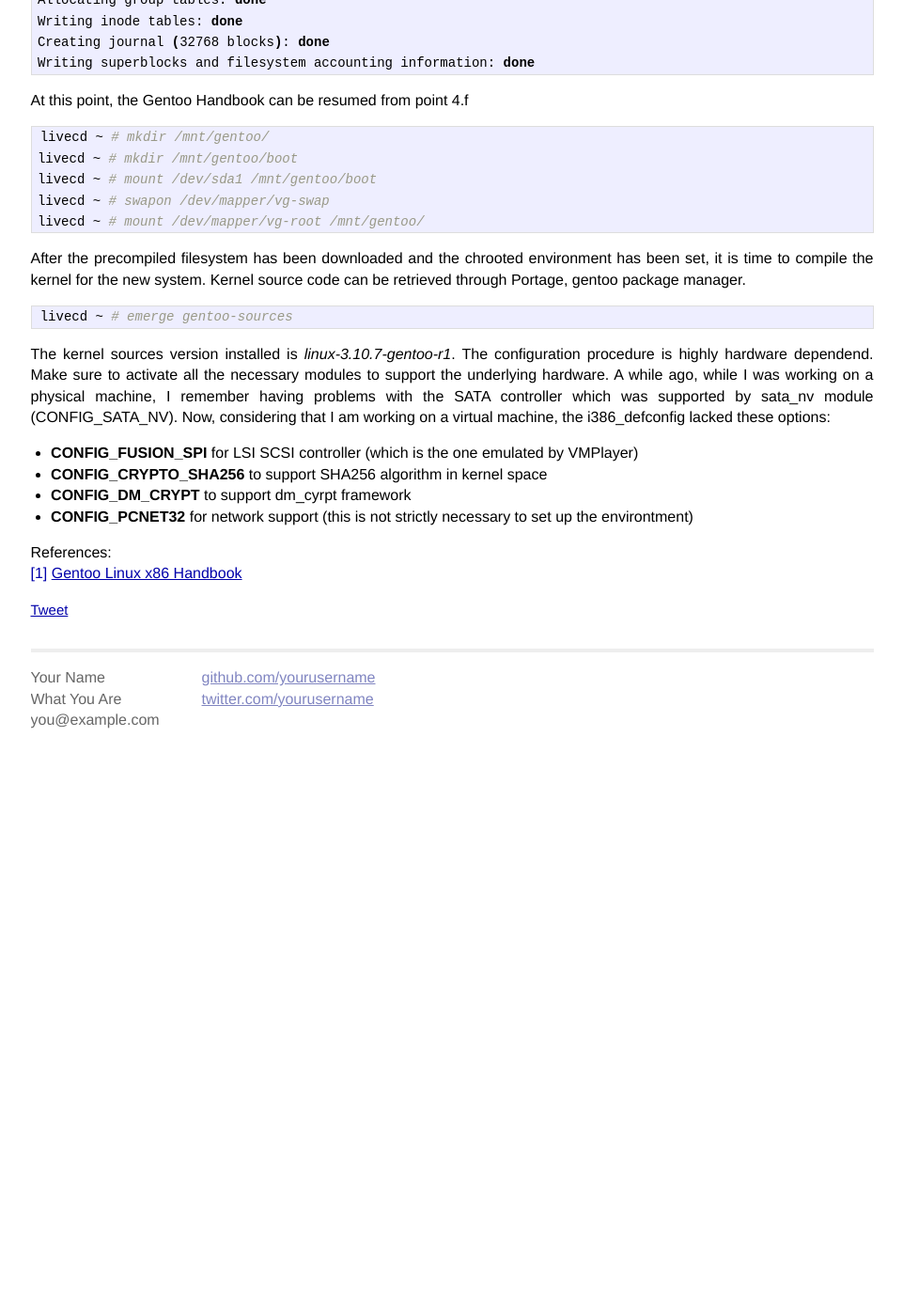
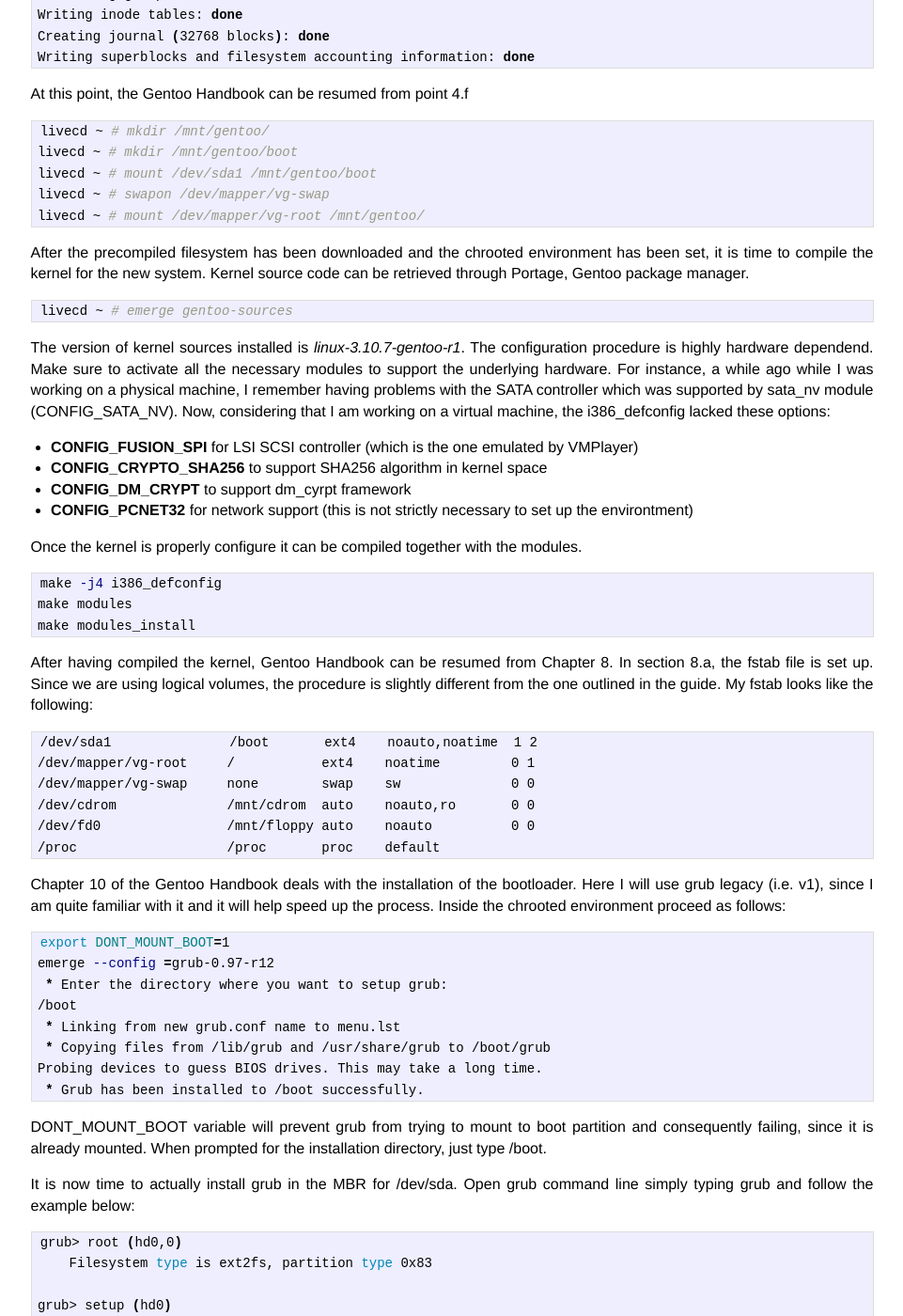
Before and after one commit to marcoguerri/marcoguerri.github.io, a Jekyll site: the page built from _posts/2013-10-07-gentoo-dmcrypt.markdown, in a window 1280 px wide and 1400 px high, scrolled down 2468 px. Shown: the whole window at 94% size, without its empty margins (159-1120 px from the left). Built offline with Jekyll 4.4.1, drawn with Linux system fonts in a browser that asks for light colours; Markdown is read by kramdown in place of the engine named in the settings; comment, search, counter and statistics services are not loaded; before the commit the page ends 3261 px from its top, so only the background shows below that; some of the changed text lies outside the part shown.

Commit message:
Gentoo encryption post
    1) Finished kernel compilation
    2) Grub installation

```diff
--- a/_posts/2013-10-07-gentoo-dmcrypt.markdown
+++ b/_posts/2013-10-07-gentoo-dmcrypt.markdown
@@ -4,15 +4,18 @@ title:  "Gentoo full disk encryption with dm-crypt"
 date:   2013-10-07 13:31:48
 categories: jekyll update
 ---
+
+
 These notes describe the process of installing a Gentoo Linux distribution with
-encrypted root and swap partitions using LUKS and dm_crypt. Everything will
+encrypted root and swap partitions using LUKS and dm\_crypt. Everything will
 be done manually (Kernel compilation, creation of the initrd): the aim is therefore
 to understand what happens under the hoods when you click the checkbox in the bottom
 of a common disk partitioning menu during Linux installation.
 
 <div align="center">
 <a id="single_image" href="/assets/img/gentoo-enc/encrypt.png">
-<img src="/assets/img/gentoo-enc/encrypt.thumb.png" alt=""/></a>
+<img src="/assets/img/gentoo-enc/encrypt.thumb.png" alt=""/>
+</a>
 </div>
 The procedure is more or less the same as the
 one outlined in the [Gentoo Linux x86 Handbook](#gentoo_handbook). However, when it comes to
@@ -34,8 +38,8 @@ livecd ~ # ssh-keygen -t dsa -C "gentoo-setup"
 [...]
 Enter file in which to save the key (/root/.ssh/id_rsa): /etc/ssh/ssh_host_dsa_key
 [...]
+{% endhighlight %}
 
-{% endhighlight %}
 The Gentoo Linux x86 Handbook can be followed up to step 4, which deals with hard
 disk configuration. In this notes I will use /dev/sda both for boot and root
 partitions.
@@ -127,18 +131,19 @@ livecd ~ # swapon /dev/mapper/vg-swap
 livecd ~ # mount /dev/mapper/vg-root /mnt/gentoo/
 {% endhighlight %}
 After the precompiled filesystem has been downloaded and the chrooted environment
-has been set, it is time to compile the kernel for the new system.  Kernel
-source code can be retrieved through Portage, gentoo package manager.
+has been set, it is time to compile the kernel for the new system. Kernel
+source code can be retrieved through Portage, Gentoo package manager.
 
 {% highlight bash %}
 livecd ~ # emerge gentoo-sources
 {% endhighlight %}
-The kernel sources version installed is *linux-3.10.7-gentoo-r1*.
+The version of kernel sources installed is *linux-3.10.7-gentoo-r1*.
 The configuration procedure is highly hardware dependend. Make sure to activate
-all the necessary modules to support the underlying hardware. A while ago, while
-I was working on a physical machine, I remember having problems with the SATA controller which was
-supported by sata\_nv module (CONFIG\_SATA\_NV). Now, considering that I am working
-on a virtual machine, the i386\_defconfig lacked these options:
+all the necessary modules to support the underlying hardware. For instance,
+a while ago while I was working on a physical machine, I remember having problems
+with the SATA controller which was supported by sata\_nv module (CONFIG\_SATA\_NV).
+Now, considering that I am working on a virtual machine, the i386\_defconfig
+lacked these options:
 
 * **CONFIG\_FUSION\_SPI** for LSI SCSI controller (which is the one emulated by VMPlayer)
 * **CONFIG\_CRYPTO\_SHA256** to support SHA256 algorithm in kernel space
@@ -146,16 +151,80 @@ on a virtual machine, the i386\_defconfig lacked these options:
 * **CONFIG\_PCNET32** for network support (this is not strictly necessary to
 set up the environtment)
 
+Once the kernel is properly configure it can be compiled together with the
+modules.
 
+{% highlight bash %}
+make -j4 i386_defconfig
+make modules
+make modules_install
+{% endhighlight %}
 
+After having compiled the kernel, Gentoo Handbook can be resumed from Chapter 8.
+In section 8.a, the fstab file is set up. Since we are using logical volumes,
+the procedure is slightly different from the one outlined in the guide. My
+fstab looks like the following:
 
+{% highlight bash %}
+/dev/sda1               /boot       ext4    noauto,noatime  1 2
+/dev/mapper/vg-root     /           ext4    noatime         0 1
+/dev/mapper/vg-swap     none        swap    sw              0 0
+/dev/cdrom              /mnt/cdrom  auto    noauto,ro       0 0
+/dev/fd0                /mnt/floppy auto    noauto          0 0
+/proc                   /proc       proc    default
+{% endhighlight %}
+
+Chapter 10 of the Gentoo Handbook deals with the installation of the bootloader.
+Here I will use grub legacy (i.e. v1), since I am quite familiar with it and it
+will help speed up the process. Inside the chrooted environment proceed as follows:
+
+{% highlight bash %}
+
+export DONT_MOUNT_BOOT=1
+emerge --config =grub-0.97-r12
+ * Enter the directory where you want to setup grub:
+/boot
+ * Linking from new grub.conf name to menu.lst
+ * Copying files from /lib/grub and /usr/share/grub to /boot/grub
+Probing devices to guess BIOS drives. This may take a long time.
+ * Grub has been installed to /boot successfully.
+{% endhighlight %}
+
+DONT\_MOUNT\_BOOT variable will prevent grub from trying to mount to boot partition
+and consequently failing, since it is already mounted. When prompted for the
+installation directory, just type /boot.
+
+It is now time to actually install grub in the MBR for /dev/sda. Open grub
+command line simply typing grub and follow the example below:
+
+{% highlight bash %}
+grub> root (hd0,0)
+    Filesystem type is ext2fs, partition type 0x83
+
+grub> setup (hd0)
+    Checking if "/boot/grub/stage1" exists... yes
+    Checking if "/boot/grub/stage2" exists... yes
+    Checking if "/boot/grub/e2fs_stage1_5" exists... yes
+    Running "embed /boot/grub/e2fs_stage1_5 (hd0)"...  22 sectors are embedded.
+succeeded
+     Running "install /boot/grub/stage1 (hd0) (hd0)1+22 p (hd0,0)/boot/grub/stage2
+/boot/grub/menu.lst" succeeded
+Done.
+
+grub>
+
+{% endhighlight %}
 
 
 
 
 References:<br>
-<a name=gentoo_handbook>
+<a name="gentoo_handbook">
 [1] [Gentoo Linux x86 Handbook](http://www.gentoo.org/doc/en/handbook/handbook-x86.xml?full=1)
-
+</a>
+<br>
+<a name="sha512">
+[2] sha512: d3135b53770c9a5c8aed760fe5e8525ffd0fd9abc79509bcdca651e33327def2
+</a>
 [jekyll-gh]: https://github.com/mojombo/jekyll
 [jekyll]:    http://jekyllrb.com
```
Also changed, not shown: other parts of _posts/2013-10-07-gentoo-dmcrypt.markdown (+3 -2 lines).
